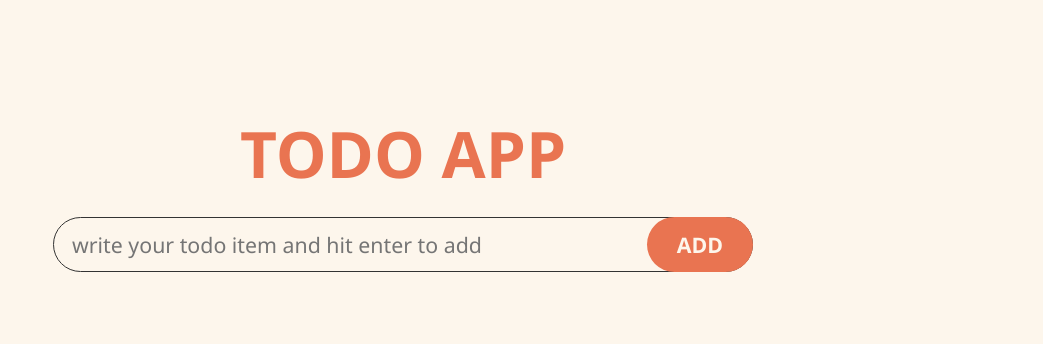
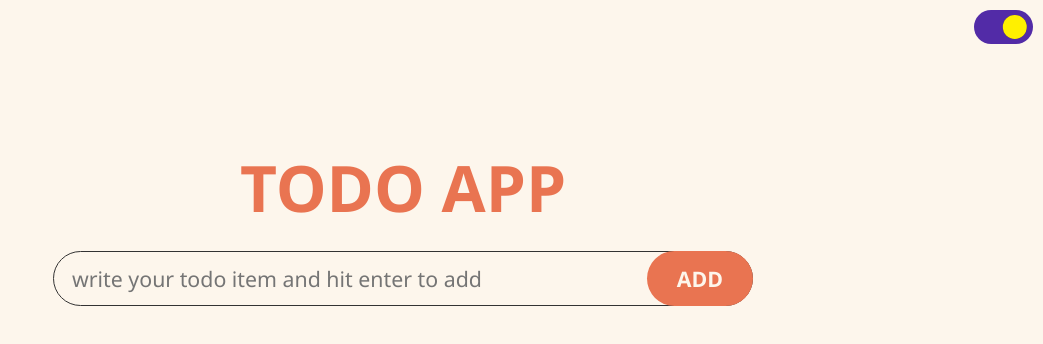
Before and after one commit to PandaPuti/todo-app, a plain HTML site: page index.html in a window 1280 px wide. Shown: the whole page, without its empty margins (237-1280 px from the left). Drawn offline with Linux system fonts and the light colour scheme.

Commit message:
First working version of switch theme

```diff
--- a/app.js
+++ b/app.js
@@ -80,3 +80,16 @@
   const todos = localStorage.getItem("todos") || "[]";
   return JSON.parse(todos);
 }
+
+function switchTheme(){
+  const switchInput = document.querySelector('#theme-switch');
+
+  if(switchInput.checked){
+    document.body.style.backgroundColor = '#FDF6EC';
+    todoInput.style.color = '#333333';
+  }
+  else{
+    document.body.style.backgroundColor = 'black';
+    todoInput.style.color = '#FDF6EC';
+  }
+}
--- a/index.html
+++ b/index.html
@@ -7,6 +7,11 @@
   <link rel="stylesheet" href="style.css">
 </head>
 <body>
+  <!-- From Uiverse.io by alexruix -->
+  <label class="switch">
+      <input type="checkbox" id="theme-switch" onchange="switchTheme()" checked>
+      <span class="slider"></span>
+  </label>
 
   <h1>TODO APP</h1>
   <div class="wrapper">
--- a/style.css
+++ b/style.css
@@ -25,6 +25,60 @@
   display: flex;
   flex-direction: column;
   align-items: center;
+}
+
+/* From Uiverse.io by alexruix */
+/* The switch - the box around the slider */
+.switch {
+  font-size: 17px;
+  position: relative;
+  display: inline-block;
+  width: 3.5em;
+  height: 2em;
+  margin-left: auto;
+}
+
+/* Hide default HTML checkbox */
+.switch input {
+  opacity: 0;
+  width: 0;
+  height: 0;
+}
+
+/* The slider */
+.slider {
+  --background: #28096b;
+  position: absolute;
+  cursor: pointer;
+  top: 0;
+  left: 0;
+  right: 0;
+  bottom: 0;
+  background-color: var(--background);
+  transition: .5s;
+  border-radius: 30px;
+}
+
+.slider:before {
+  position: absolute;
+  content: "";
+  height: 1.4em;
+  width: 1.4em;
+  border-radius: 50%;
+  left: 10%;
+  bottom: 15%;
+  box-shadow: inset 8px -4px 0px 0px #fff000;
+  background: var(--background);
+  transition: .5s;
+}
+
+input:checked + .slider {
+  background-color: #522ba7;
+}
+
+input:checked + .slider:before {
+  transform: translateX(100%);
+  box-shadow: inset 15px -4px 0px 15px #fff000;
 }
 
 h1 {
```
